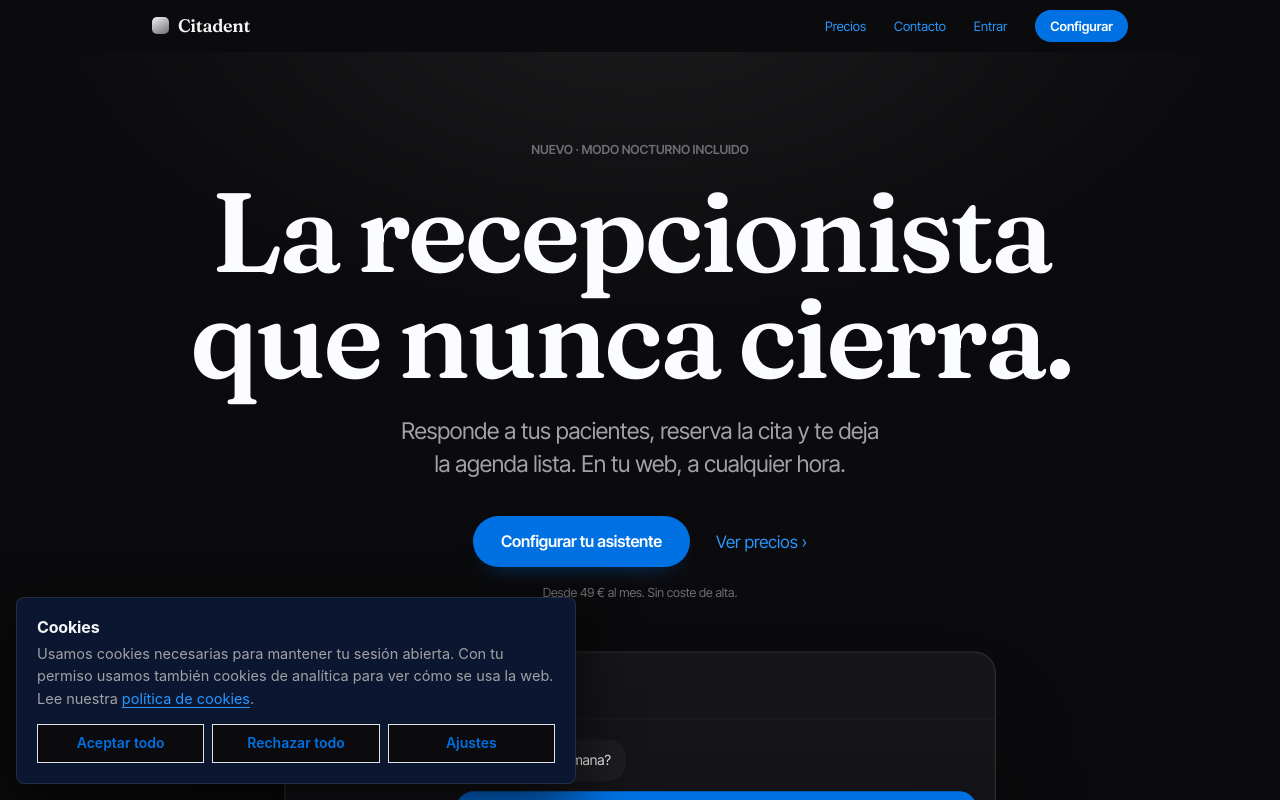
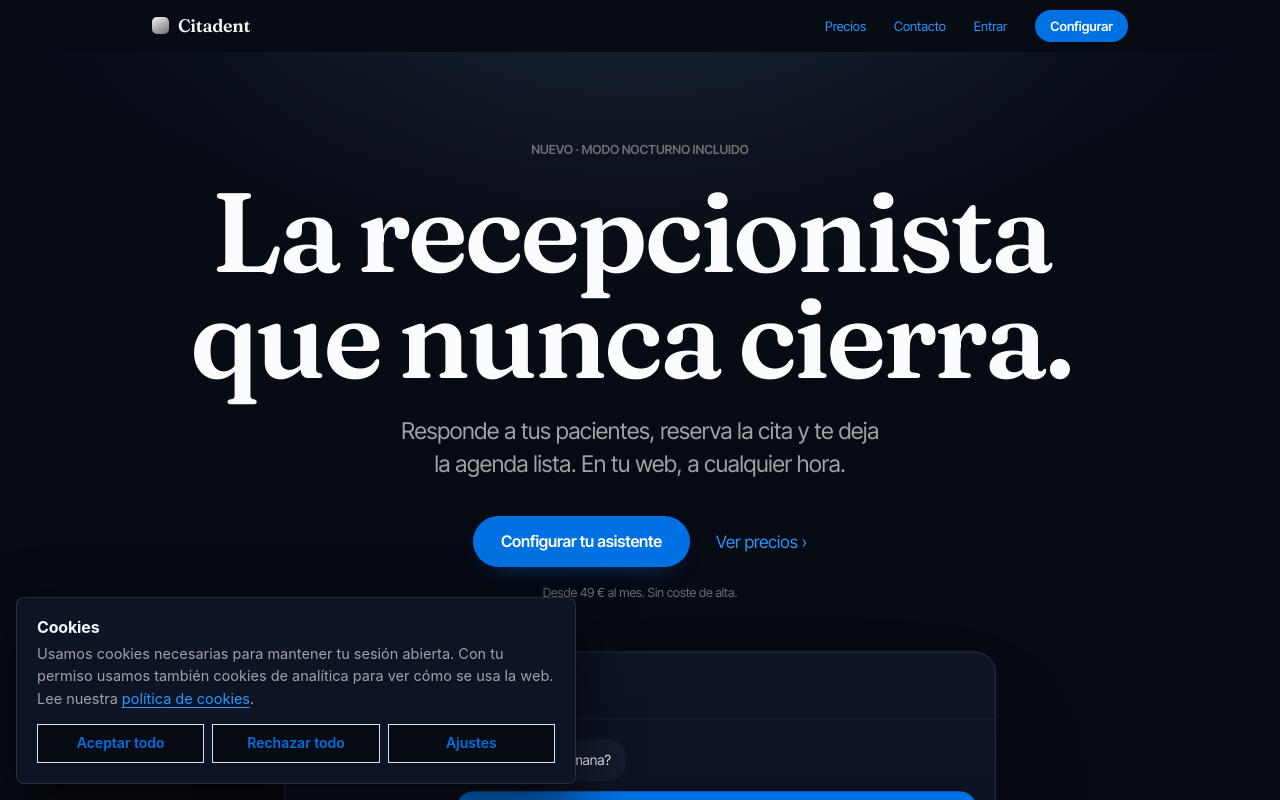
Before and after one commit to maxkamikaze52/Citanova, a Next.js app in the folder next-app/: page / in a window 1280 px wide. Shown: the top 800 px of the page. Built offline with nearby package versions, Linux system fonts and the light colour scheme; no server answers.

Commit message:
Ground: bring back the slight blue hue
- Base #070b14, panels #0d1424, bands #04070e (all a touch blue, still near-black)
- Apple blue stays the only action colour; white text
- Hero gets a whisper of blue rather than a flat grey vignette

```diff
--- a/next-app/app/globals.css
+++ b/next-app/app/globals.css
@@ -205,9 +205,9 @@ input:user-invalid, select:user-invalid, textarea:user-invalid {
 
 body:has(main.ap),
 .ap {
-  --paper: #0b0b0d;         /* casi negro, como apple.com */
-  --navy: #16161a;          /* panel de apoyo, apenas más claro */
-  --band: #000000;
+  --paper: #070b14;         /* casi negro, con un deje azul */
+  --navy: #0d1424;          /* panel de apoyo: azul muy apagado */
+  --band: #04070e;
   --ink: #f5f5f7;
   --muted: #a1a1a6;
   --faint: #6e6e73;
@@ -225,7 +225,7 @@ body:has(main.ap),
   --font-ui: var(--font-inter-tight), -apple-system, BlinkMacSystemFont, "Segoe UI", Roboto, sans-serif;
 }
 body:has(main.ap) {
-  background: #0b0b0d;
+  background: #070b14;
   color: var(--ink);
   -webkit-font-smoothing: antialiased;
 }
@@ -247,10 +247,10 @@ body:has(main.ap) a.ap-brand,
 body:has(main.ap) a.ap-brand:hover { color: var(--ink); }
 body:has(main.ap) a.ap-textlink { color: var(--blue); }
 body:has(main.ap) :focus-visible { outline: 2px solid var(--accent); outline-offset: 3px; }
-body:has(main.ap) .site-footer { background: #0b0b0d; border-top: 1px solid var(--hair); }
+body:has(main.ap) .site-footer { background: #05080f; border-top: 1px solid var(--hair); }
 body:has(main.ap) .site-footer h2 { color: var(--ink); }
-body:has(main.ap) .cookie-banner { background: #0b1730; border-color: var(--hair); box-shadow: 0 20px 60px rgba(0, 0, 0, 0.7); }
-body:has(main.ap) .mobile-cta { background: rgba(11, 11, 13, 0.92); border-top-color: var(--hair); backdrop-filter: blur(20px); }
+body:has(main.ap) .cookie-banner { background: #0d1424; border-color: var(--hair); box-shadow: 0 20px 60px rgba(0, 0, 0, 0.7); }
+body:has(main.ap) .mobile-cta { background: rgba(7, 11, 20, 0.92); border-top-color: var(--hair); backdrop-filter: blur(20px); }
 
 .ap { background: var(--paper); }
 .ap ::selection { background: rgba(0, 113, 227, 0.35); }
@@ -276,7 +276,7 @@ body:has(main.ap) .mobile-cta { background: rgba(11, 11, 13, 0.92); border-top-c
   transition: background 500ms cubic-bezier(0.16, 1, 0.3, 1), border-color 500ms cubic-bezier(0.16, 1, 0.3, 1);
 }
 .ap-nav.is-scrolled {
-  background: rgba(11, 11, 13, 0.76);
+  background: rgba(7, 11, 20, 0.78);
   backdrop-filter: saturate(180%) blur(20px);
   -webkit-backdrop-filter: saturate(180%) blur(20px);
   border-bottom-color: var(--hair);
@@ -311,7 +311,9 @@ body:has(main.ap) .mobile-cta { background: rgba(11, 11, 13, 0.92); border-top-c
 .ap-hero { position: relative; padding: 88px 0 44px; text-align: center; overflow: hidden; }
 .ap-hero::before {
   content: ""; position: absolute; inset: -18% -10% auto; height: 92%;
-  background: radial-gradient(52% 46% at 50% 12%, rgba(255, 255, 255, 0.07), transparent 76%);
+  background:
+    radial-gradient(50% 44% at 50% 12%, rgba(255, 255, 255, 0.06), transparent 76%),
+    radial-gradient(60% 50% at 50% 0%, rgba(41, 151, 255, 0.10), transparent 78%);
   pointer-events: none;
 }
 .ap-eyebrow {
@@ -376,7 +378,7 @@ body:has(main.ap) .mobile-cta { background: rgba(11, 11, 13, 0.92); border-top-c
 }
 .ap-chat {
   position: relative; border-radius: 22px; overflow: hidden;
-  background: linear-gradient(180deg, #16161a, #101013);
+  background: linear-gradient(180deg, #0d1424, #0a0f1b);
   border: 1px solid var(--hair);
   box-shadow: 0 60px 120px -50px rgba(0, 0, 0, 0.95), 0 0 0 1px rgba(255, 255, 255, 0.03) inset;
   text-align: left;
@@ -402,7 +404,7 @@ body:has(main.ap) .mobile-cta { background: rgba(11, 11, 13, 0.92); border-top-c
   padding: 11px 15px; border-radius: 18px;
   font-size: 14px; line-height: 1.45; overflow-wrap: break-word;
 }
-.ap-msg.in { background: #1d1d21; color: var(--ink); justify-self: start; border-bottom-left-radius: 6px; }
+.ap-msg.in { background: #141c2e; color: var(--ink); justify-self: start; border-bottom-left-radius: 6px; }
 .ap-msg.out { background: var(--accent); color: #fff; justify-self: end; border-bottom-right-radius: 6px; }
 .ap-booked {
   display: grid; gap: 3px; margin-top: 4px; padding: 13px 15px;
```
